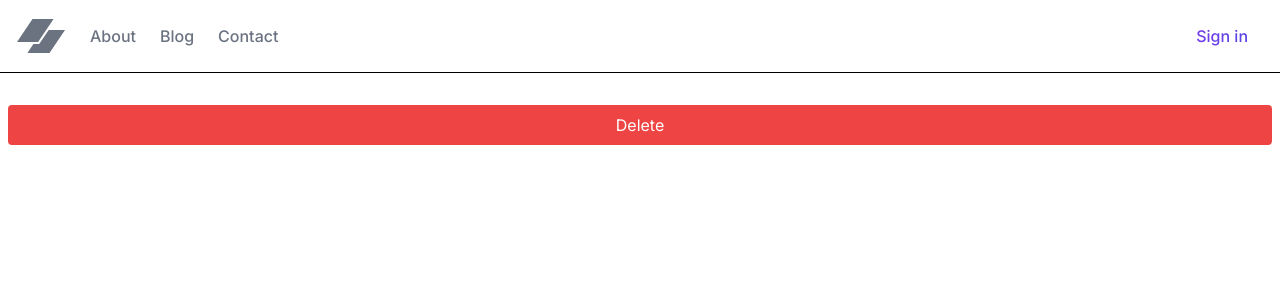
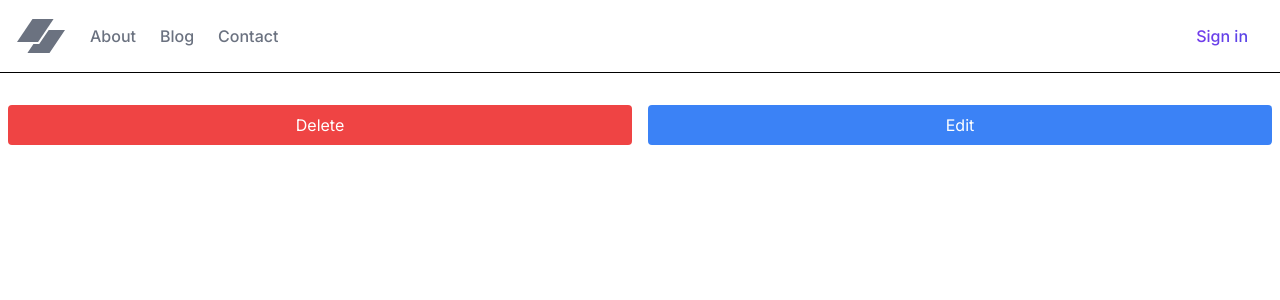
Before and after one commit to Aa-thomas/tomasai-blog, a Next.js app: page /blog/posts/1 in a window 1280 px wide. Shown: the top 300 px of the page. Built offline with nearby package versions, Linux system fonts and the light colour scheme; no server answers; the database is empty.

Commit message:
add edit button and add prisma generate script for deployment

```diff
--- a/package.json
+++ b/package.json
@@ -3,9 +3,9 @@
   "version": "0.1.0",
   "private": true,
   "scripts": {
-    "dev": "next dev",
-    "build": "next build",
-    "start": "next start",
+    "dev": "npx prisma generate && next dev",
+    "build": "npx prisma generate && next build",
+    "start": "npx prisma generate && next start",
     "lint": "next lint"
   },
   "dependencies": {
--- a/src/app/api/posts/route.ts
+++ b/src/app/api/posts/route.ts
@@ -20,6 +20,22 @@ export const POST = async (req: Request, res: Response) => {
 	return NextResponse.json(post);
 };
 
+export const PUT = async (req: Request, res: Response) => {
+	const { postId, title, content } = await req.json();
+
+	const post = await prisma.post.update({
+		where: {
+			id: postId,
+		},
+		data: {
+			title,
+			content,
+		},
+	});
+
+	return NextResponse.json(post);
+};
+
 export const DELETE = async (req: Request, res: Response) => {
 	const { postId } = await req.json();
 
--- a/src/app/blog/posts/[id]/page.tsx
+++ b/src/app/blog/posts/[id]/page.tsx
@@ -1,6 +1,6 @@
 import React from 'react';
 import { prisma } from '../../../../../prisma/prisma';
-import { DeletePost } from '@/components/Post/Buttons';
+import { DeletePost, EditPost } from '@/components/Post/Buttons';
 
 type Props = {
 	params: {
@@ -23,9 +23,7 @@ const PostPage = async ({ params }: Props) => {
 			<p className="flex justify-center text-2xl">{content}</p>
 			<div className="flex">
 				<DeletePost postId={params.id} />
-				{/* <button className="flex-1 p-2 m-2 text-white bg-blue-500 rounded">
-					Edit
-				</button> */}
+				<EditPost postId={params.id} />
 			</div>
 		</main>
 	);
--- a/src/components/Post/Buttons.tsx
+++ b/src/components/Post/Buttons.tsx
@@ -2,7 +2,6 @@
 
 export const DeletePost = async ({ postId }: { postId: string }) => {
 	const handleDelete = async () => {
-		console.log(postId);
 		const res = await fetch(`/api/posts`, {
 			method: 'DELETE',
 			body: JSON.stringify({ postId }),
@@ -18,3 +17,22 @@ export const DeletePost = async ({ postId }: { postId: string }) => {
 		</button>
 	);
 };
+
+export const EditPost = async ({ postId }: { postId: string }) => {
+	const handleEdit = async () => {
+		console.log(postId);
+		const res = await fetch(`/api/posts`, {
+			method: 'PUT',
+			body: JSON.stringify({ postId }),
+		});
+		await res.json();
+	};
+
+	return (
+		<button
+			className="flex-1 p-2 m-2 text-white bg-blue-500 rounded"
+			onClick={handleEdit}>
+			Edit
+		</button>
+	);
+};
```
